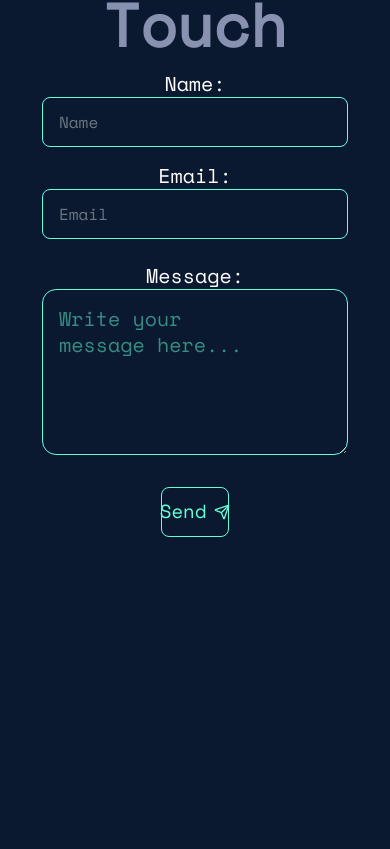
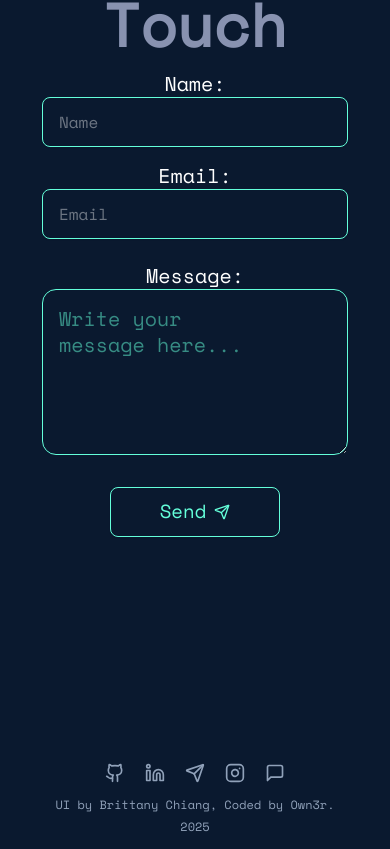
Before and after one commit to itsOwn3r/personal-site-mvc, a Next.js app: page / in a window 390 px wide. Shown: the part 8655-9504 px from the top of the page. Before the commit the page ends 9392 px from the top, so only its background shows below. Built offline with nearby package versions, Linux system fonts and the light colour scheme.

Commit message:
Footer added

```diff
--- a/components/AboutSection.tsx
+++ b/components/AboutSection.tsx
@@ -14,7 +14,7 @@ const AboutSection = () => {
                 <br /><br />
 
                 <div className='hover:scale-105 mt-6 w-full flex justify-center'>
-                    <Link className='bg-transparent text-green border border-[#64ffda] rounded-md p-[0.75rem_2rem] leading-[1.4] cubicTransition duration-1000 text-[16px] resumeAnimation' href="#work">My Projects</Link>
+                    <Link className='bg-transparent text-green border border-[#64ffda] rounded-md p-[0.75rem_2rem] leading-[1.4] cubicTransition duration-1000 text-[16px] resumeAnimation' href="#projects">My Projects</Link>
                 </div>
             </div>
             <div className='relative max-w-[300px]'>
--- a/components/Contact.tsx
+++ b/components/Contact.tsx
@@ -15,7 +15,7 @@ const Contact = () => {
     const [error, setError] = useState("");
     const [isSuccessful, setIsSuccessful] = useState(false);
 
-    console.log(formData);
+
 
     const handleSend = async (e: FormEvent) => {
         e.preventDefault();
@@ -102,7 +102,7 @@ const Contact = () => {
 
 
             <div className='hover:scale-115 mt-8 w-full flex justify-center'>
-                <Button  className='w-full max-w-[20%] bg-transparent hover:bg-transparent cursor-pointer text-green border border-green rounded-md p-[1.5rem_6rem] leading-[1.6] cubicTransition duration-1000 text-[19px] resumeAnimation'>Send <Send /></Button>
+                <Button  className='w-full max-w-[50%] md:max-w-[20%] bg-transparent hover:bg-transparent cursor-pointer text-green border border-green rounded-md p-[1.5rem_6rem] leading-[1.6] cubicTransition duration-1000 text-[19px] resumeAnimation'>Send <Send /></Button>
             </div>
 
         </form>
--- /dev/null
+++ b/components/Footer.tsx
@@ -0,0 +1,27 @@
+import React from 'react';
+import Link from 'next/link';
+import { Github, Instagram, Linkedin, MessageSquare, Send } from 'lucide-react';
+
+const Footer = () => {
+  return (
+    <footer className='flex justify-center items-center flex-col h-auto min-h-16 p-4 text-center'>
+        <div className='md:hidden block w-full max-w-[270px] m-[0px_auto] text-slate-400'>
+            <ul className='flex items-center justify-center m-0 p-0 list-none'>
+                <li><Link className='p-2.5 inline-block relative decoration-0 hover:text-green hover:scale-x-125' href="https://github.com/itsOwn3r" target="_blank" rel="noopener noreferrer"><Github className='size-5' /></Link></li>
+                <li><Link className='p-2.5 inline-block relative decoration-0 hover:text-green hover:scale-x-125' href="https://www.linkedin.com/in/abdullah-a-0bb22a1b2" target="_blank" rel="noopener noreferrer"><Linkedin className='size-5' /></Link></li>
+                <li><Link className='p-2.5 inline-block relative decoration-0 hover:text-green hover:scale-x-125' href="https://t.me/itsOwn3r" target="_blank" rel="noopener noreferrer"><Send className='size-5' /></Link></li>
+                <li><Link className='p-2.5 inline-block relative decoration-0 hover:text-green hover:scale-x-125' href="https://www.instagram.com/itsown3r" target="_blank" rel="noopener noreferrer"><Instagram className='size-5' /></Link></li>
+                <li><Link className='p-2.5 inline-block relative decoration-0 hover:text-green hover:scale-x-125' href="#contact"><MessageSquare className='size-5' /></Link></li>
+            </ul>
+        </div>
+
+
+        <div className='text-slate-400 text-[12px] leading-[1]'>
+            UI by <Link className='hover:text-white' href="https://brittanychiang.com" target="_blank" rel="noopener noreferrer">Brittany Chiang</Link>, Coded by <Link className='hover:text-white' href="/">Own3r</Link>. <br />
+            <span className='block mt-2.5 hover:text-white'>2025</span>
+        </div>
+    </footer>
+  )
+}
+
+export default Footer
--- a/components/Main.tsx
+++ b/components/Main.tsx
@@ -4,6 +4,7 @@ import AboutSection from './AboutSection';
 import ProjectsSection from './ProjectsSection';
 import OtherProjectsSection from './OtherProjectsSection';
 import Contact from './Contact';
+import Footer from './Footer';
 
 const Content = () => {
   return (
@@ -14,6 +15,7 @@ const Content = () => {
             <ProjectsSection />
             <OtherProjectsSection />
             <Contact />
+            <Footer />
         </main>
     </div>
   )
```
